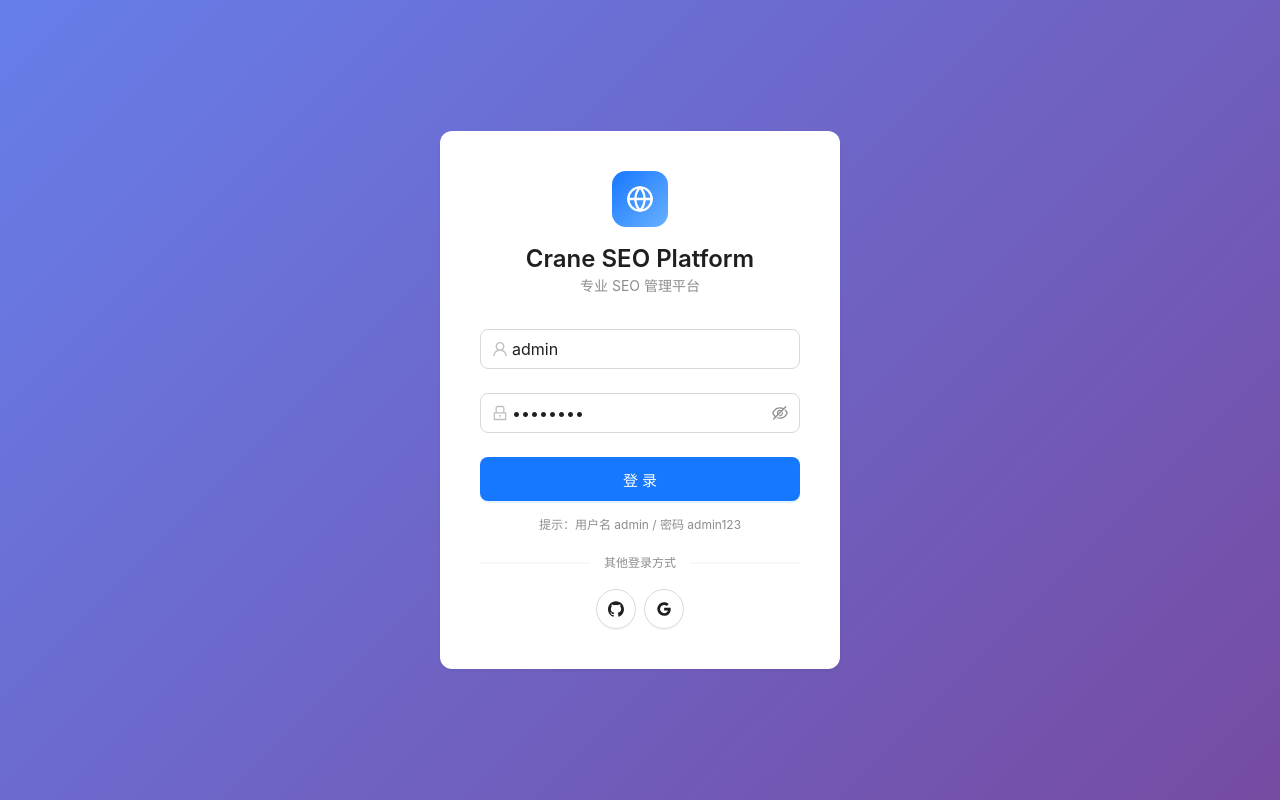
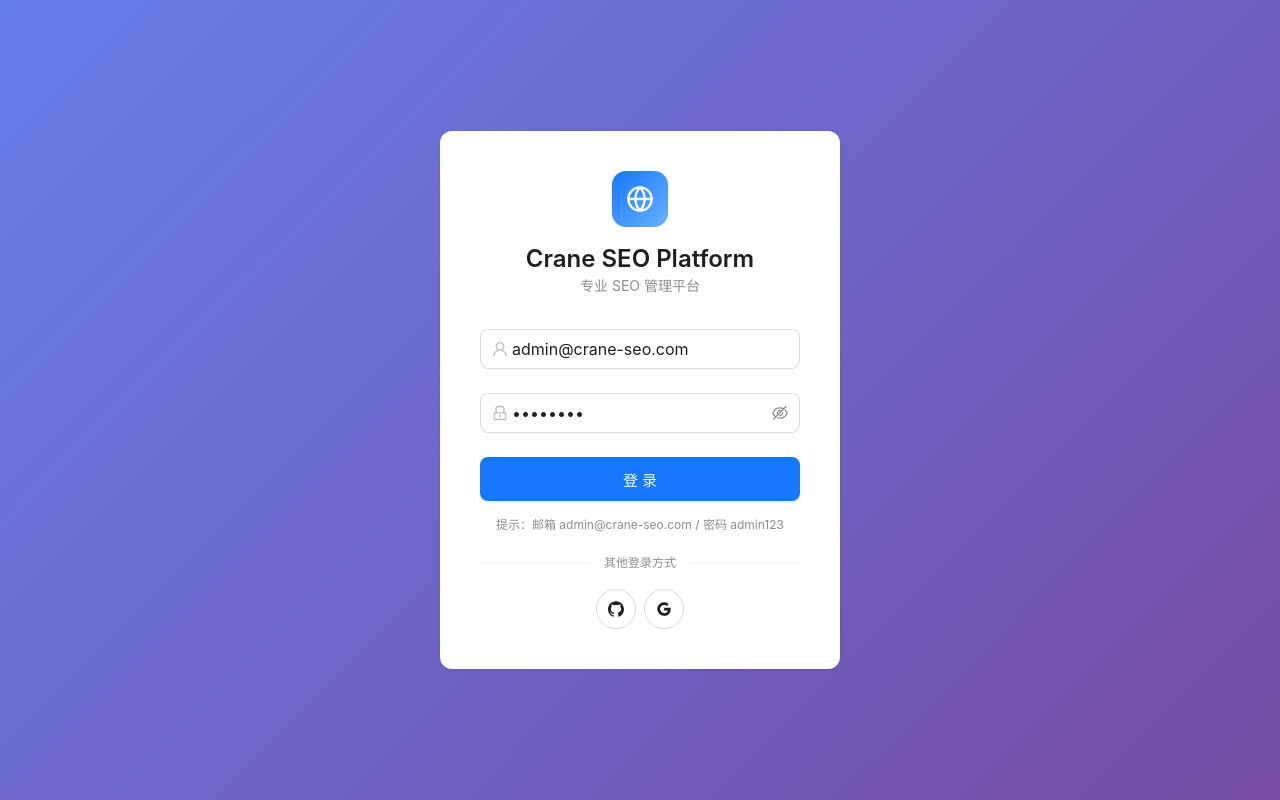
Before and after one commit to Hutton-h/SEO-API, a React (Vite) app in the folder admin-ui/: page /login in a window 1280 px wide. Built offline with nearby package versions, Linux system fonts and the light colour scheme; no server answers.

Commit message:
fix: 400登录错误 — 前端username→email + 后端Zod放宽email校验 + init.sql种子管理员 + 响应格式对齐

```diff
--- a/admin-ui/src/pages/Login.tsx
+++ b/admin-ui/src/pages/Login.tsx
@@ -18,33 +18,34 @@ const Login: React.FC = () => {
   const [errorMsg, setErrorMsg] = useState<string | null>(null);
   const [form] = Form.useForm();
 
-  const handleLogin = async (values: { username: string; password: string; remember: boolean }) => {
+  const handleLogin = async (values: { email: string; password: string; remember: boolean }) => {
     setLoading(true);
     setErrorMsg(null);
     try {
       const response = await authAPI.login({
-        username: values.username,
+        email: values.email,
         password: values.password,
       });
-      // 存储 token
-      localStorage.setItem('access_token', response.accessToken);
-      localStorage.setItem('refresh_token', response.refreshToken);
+      // 响应格式: { success: true, data: { user, token }, message: '...' }
+      const result = (response as any).data || response;
+      localStorage.setItem('access_token', result.token);
       // 更新状态
-      setUser(response.user);
+      setUser(result.user);
       setAuthenticated(true);
       message.success('登录成功');
       navigate('/dashboard', { replace: true });
     } catch (error: any) {
-      const errMsg = error?.response?.data?.message || error?.message || '登录失败，请检查用户名和密码';
+      const errData = error?.response?.data;
+      const errMsg = errData?.error?.message || errData?.message || error?.message || '登录失败，请检查用户名和密码';
       setErrorMsg(errMsg);
       // 开发环境回退：模拟登录
-      if (import.meta.env.DEV && values.username === 'admin' && values.password === 'admin123') {
+      if (import.meta.env.DEV && values.email === 'admin@crane-seo.com' && values.password === 'admin123') {
         localStorage.setItem('access_token', 'dev-token-' + Date.now());
         localStorage.setItem('refresh_token', 'dev-refresh-token-' + Date.now());
         setUser({
           id: '1',
           name: '管理员',
-          email: 'admin@seo-platform.com',
+          email: 'admin@crane-seo.com',
           role: 'admin',
         });
         setAuthenticated(true);
@@ -99,15 +100,15 @@ const Login: React.FC = () => {
           form={form}
           onFinish={handleLogin}
           size="large"
-          initialValues={{ username: 'admin', password: 'admin123', remember: true }}
+          initialValues={{ email: 'admin@crane-seo.com', password: 'admin123', remember: true }}
         >
           <Form.Item
-            name="username"
-            rules={[{ required: true, message: '请输入用户名' }]}
+            name="email"
+            rules={[{ required: true, message: '请输入邮箱' }]}
           >
             <Input
               prefix={<UserOutlined style={{ color: '#bfbfbf' }} />}
-              placeholder="用户名"
+              placeholder="邮箱"
             />
           </Form.Item>
 
@@ -138,7 +139,7 @@ const Login: React.FC = () => {
 
           <div style={{ textAlign: 'center', marginBottom: 16 }}>
             <Text type="secondary" style={{ fontSize: 12 }}>
-              提示：用户名 admin / 密码 admin123
+              提示：邮箱 admin@crane-seo.com / 密码 admin123
             </Text>
           </div>
 
--- a/admin-ui/src/services/auth.ts
+++ b/admin-ui/src/services/auth.ts
@@ -1,21 +1,18 @@
 import { apiPost, apiGet } from './api';
 
 export interface LoginRequest {
-  username: string;
+  email: string;
   password: string;
 }
 
 export interface LoginResponse {
-  accessToken: string;
-  refreshToken: string;
-  tokenType: string;
-  expiresIn: number;
+  token: string;
   user: {
     id: string;
     name: string;
     email: string;
     avatar?: string;
-    role: 'admin' | 'editor' | 'viewer';
+    role: string;
   };
 }
 
```
Also changed, not shown: 2 other files (tests, documents, lock files or other folders).
